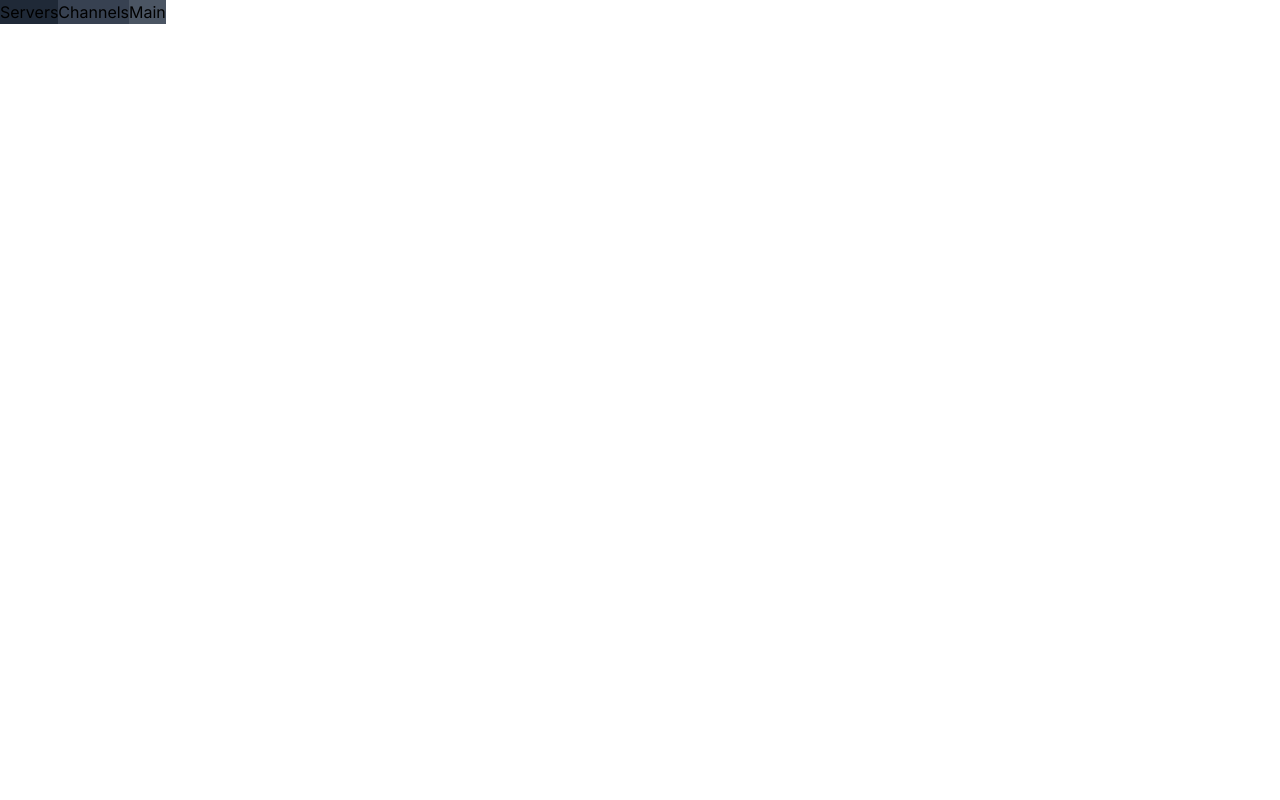
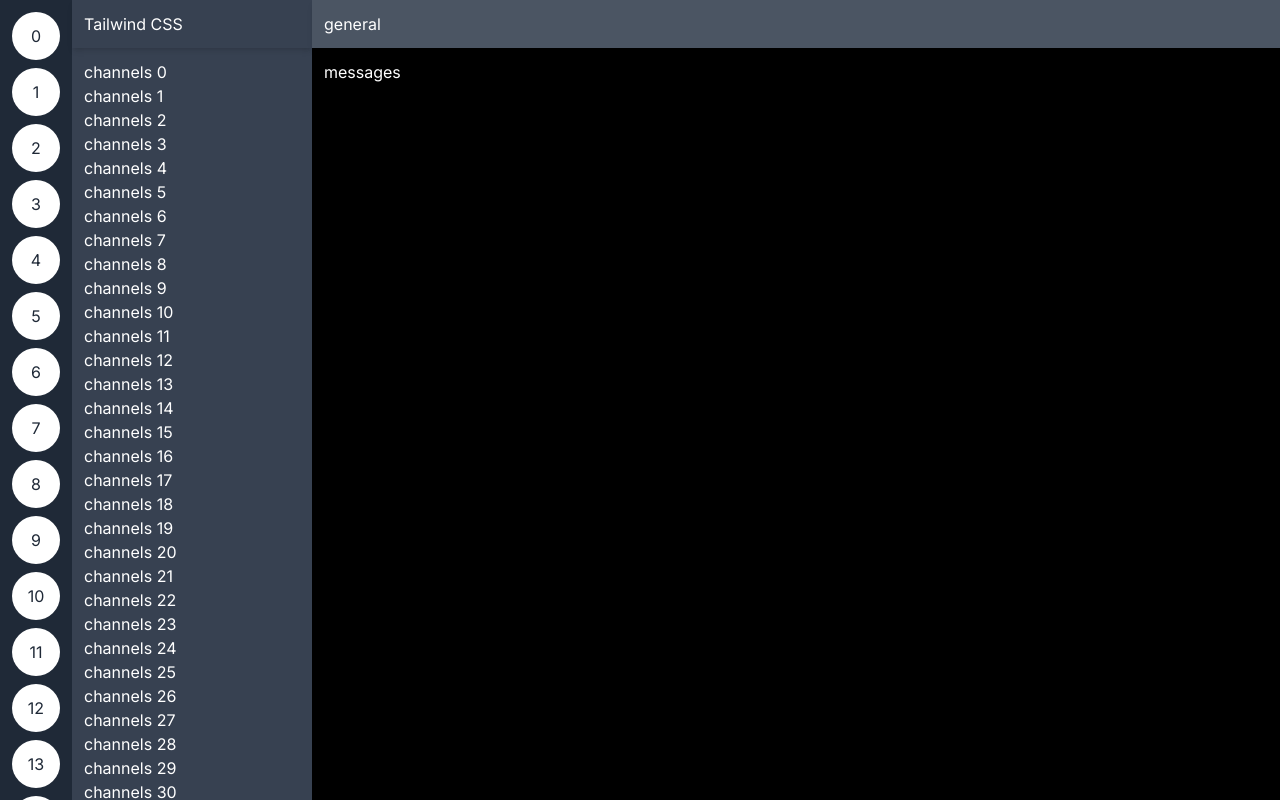
Before and after one commit to midcenturydude7/nextjs-radix-ui-tailwind-mastery, a Next.js app: page / in a window 1280 px wide. Built offline with nearby package versions, Linux system fonts and the light colour scheme.

Commit message:
Working on scaffolding

```diff
--- a/app/page.tsx
+++ b/app/page.tsx
@@ -1,11 +1,33 @@
-import Image from "next/image";
-
 export default function Home() {
   return (
-    <div className="flex">
-      <div className="bg-gray-800">Servers</div>
-      <div className="bg-gray-700">Channels</div>
-      <div className="bg-gray-600">Main</div>
+    <div className="flex h-screen text-white">
+      <div className="no-scrollbar space-y-2 overflow-y-scroll bg-gray-800 p-3">
+        {[...Array(40)].map((_, i) => (
+          <div
+            className="flex h-12 w-12 items-center justify-center rounded-full bg-white text-gray-800"
+            key={i}
+          >
+            {i}
+          </div>
+        ))}
+        <div className="flex h-12 w-12 items-center justify-center rounded-full bg-white text-gray-800">
+          TW
+        </div>
+      </div>
+      <div className="flex w-60 flex-col bg-gray-700">
+        <div className="flex h-12 flex-shrink-0 items-center px-3 shadow-md">
+          Tailwind CSS
+        </div>
+        <div className="no-scrollbar flex-1 overflow-y-scroll p-3">
+          {[...Array(40)].map((_, i) => (
+            <p key={i}>channels {i}</p>
+          ))}
+        </div>
+      </div>
+      <div className="flex flex-1 flex-col bg-gray-600">
+        <div className="p-3 shadow-md">general</div>
+        <div className="flex-1 bg-black p-3">messages</div>
+      </div>
     </div>
   );
 }
```
